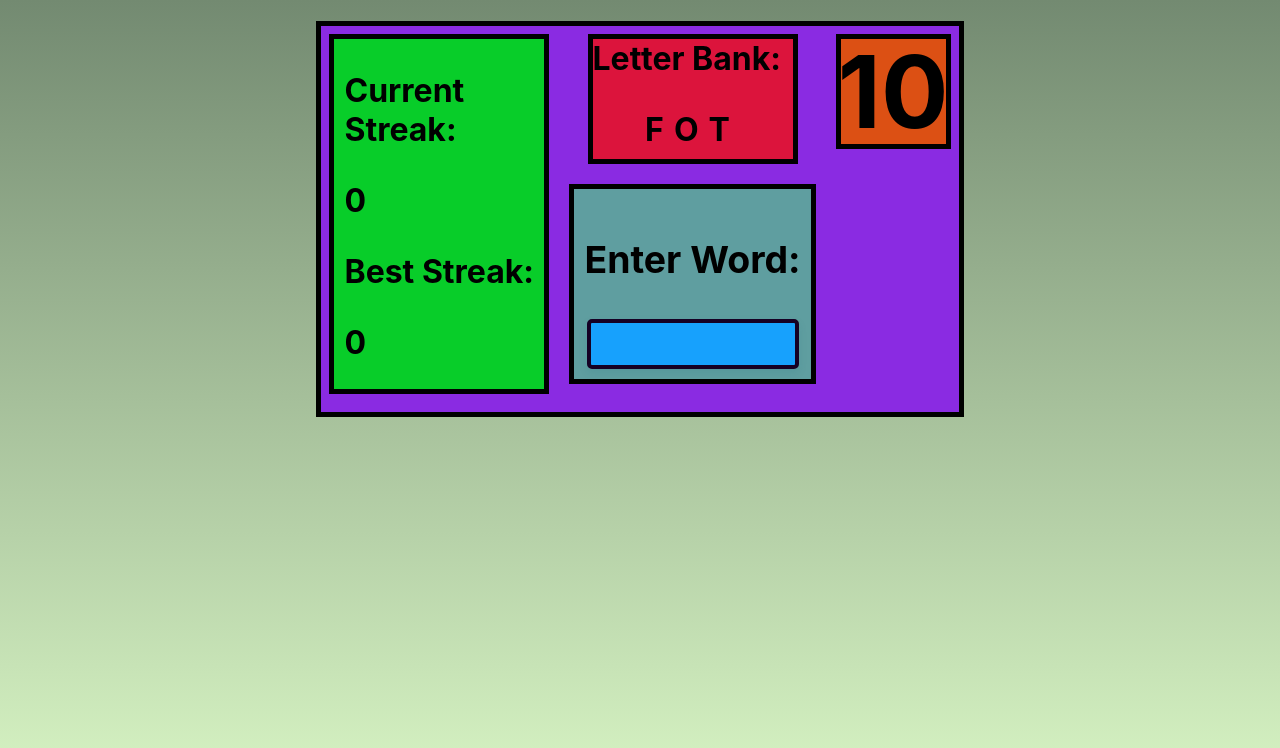
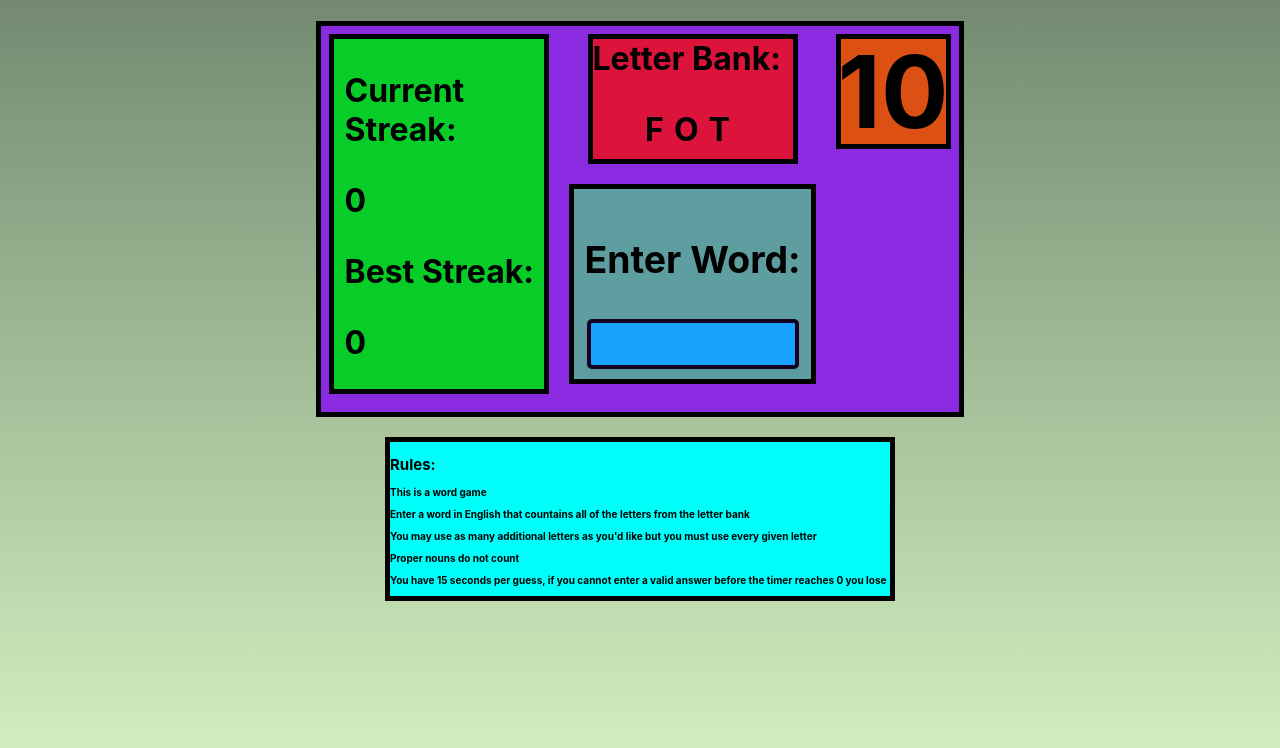
Before and after one commit to KaiSolter/KaiSolter.github.io, a React (Create React App) app in the folder my-app/: page / in a window 1280 px wide. Shown: the top 748 px of the page. Built offline with nearby package versions, Linux system fonts and the light colour scheme.

Commit message:
added a rules box

```diff
--- a/my-app/src/App.css
+++ b/my-app/src/App.css
@@ -34,3 +34,9 @@ body {
   justify-content: center;
   align-items: center;
 }
+
+.rulesWrapper {
+  display: flex;
+  justify-content: center;
+  padding-top: 20px;
+}
--- a/my-app/src/App.jsx
+++ b/my-app/src/App.jsx
@@ -4,6 +4,7 @@ import InputBox from './components/InputBox'
 import LetterBank from './components/LetterBank'
 import Timer from './components/Timer'
 import Score from './components/Score'
+import Rules from './components/Rules'
 
 function App() {
   const [sharedLetterBank, setSharedLetterBank] = useState([])
@@ -55,6 +56,9 @@ function App() {
       timeKey={timeKey}
        />
       </div>
+      <div className='rulesWrapper'>
+      <Rules/>
+      </div>
     </h1>
   );
 }
--- /dev/null
+++ b/my-app/src/Rules.css
@@ -0,0 +1,6 @@
+.Rules {
+    background-color: rgb(0, 255, 251);
+    font-size: 10px;
+    width: 500px;
+    border: 5px solid black;
+}
--- a/my-app/src/components/LetterBank.jsx
+++ b/my-app/src/components/LetterBank.jsx
@@ -9,7 +9,7 @@ function getrandomLetter() {
 
 function LetterBank( { onLettersUpdate } ) {
   const [letterBank, setLetterBank] = useState([]);
-  const hardletters = ["J", "X", "Q", "Z", "K", "V"];
+  const hardletters = ["J", "X", "Q", "Z", "K", "V", "W"];
 
   useEffect(() => {
     let l = [];
--- /dev/null
+++ b/my-app/src/components/Rules.jsx
@@ -0,0 +1,17 @@
+import '../Rules.css'
+
+function Rules() {
+    return (
+    <div className="Rules" >
+    <h2>Rules:</h2>
+    <l> </l>
+    <p> This is a word game </p>
+    <p> Enter a word in English that countains all of the letters from the letter bank </p>
+    <p> You may use as many additional letters as you'd like but you must use every given letter </p>
+    <p> Proper nouns do not count</p>
+    <p> You have 15 seconds per guess, if you cannot enter a valid answer before the timer reaches 0 you lose</p>
+    </div>
+    )
+}
+
+export default Rules
```
